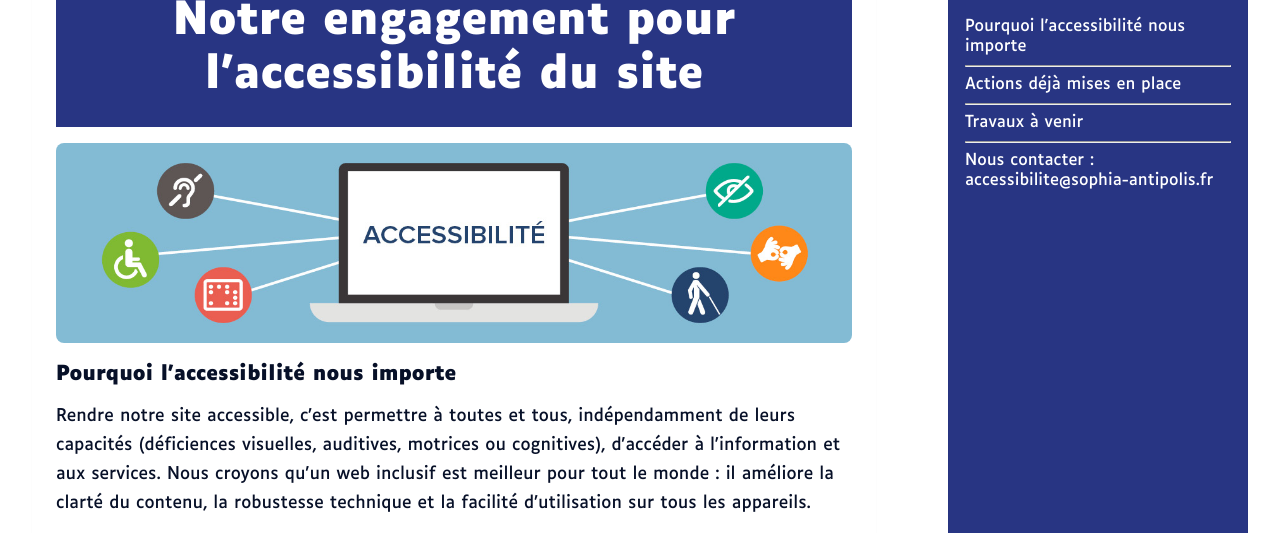
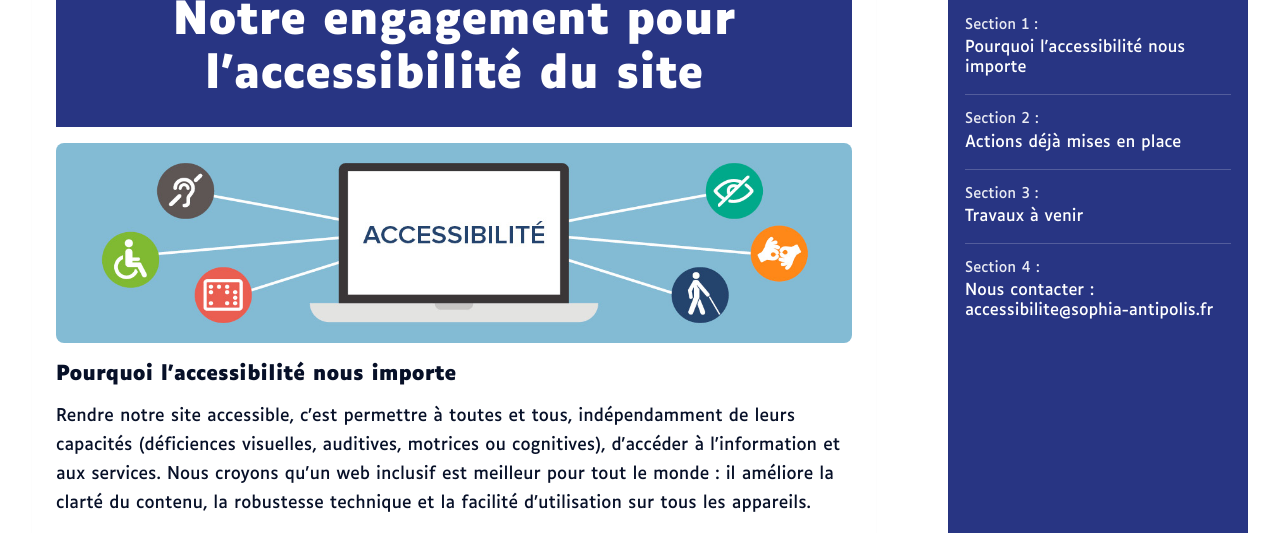
Before and after one commit to julienvassard/accessibilite-sophia-antipolis, a plain HTML site: page article.html in a window 1280 px wide. Shown: the part 195-728 px from the top of the page. Drawn offline with Linux system fonts and the light colour scheme.

Commit message:
correction

```diff
--- a/article.html
+++ b/article.html
@@ -133,21 +133,28 @@
 
             </section>
 
-            <aside class="related" aria-labelledby="toc-title" tabindex="0">
-                <h2 id="toc-title">Plan de la page</h2>
+            <aside class="related">
                 <nav aria-label="Plan de la page">
-                    <ul aria-label="4 sections">
-                        <li><a href="#pourquoi">Pourquoi l'accessibilité nous
-                                importe</a></li>
-                        <hr>
-                        <li><a href="#actions">Actions déjà mises en
-                                place</a></li>
-                        <hr>
-                        <li><a href="#travaux">Travaux à venir</a></li>
-                        <hr>
-                        <li>Nous contacter : <a
-                            href="mailto:accessibilite@sophia-antipolis.fr">accessibilite@sophia-antipolis.fr</a></li>
-                    </ul>
+                    <h2 id="toc-title">Plan de la page</h2>
+                    <ol>
+                        <li>
+                            <span class="section-title">Section 1 : </span>
+                            <a href="#pourquoi">Pourquoi l'accessibilité nous importe</a>
+                        </li>
+                        <li>
+                            <span class="section-title">Section 2 : </span>
+                            <a href="#actions">Actions déjà mises en place</a>
+                        </li>
+                        <li>
+                            <span class="section-title">Section 3 : </span>
+                            <a href="#travaux">Travaux à venir</a>
+                        </li>
+                        <li>
+                            <span class="section-title">Section 4 : </span>
+                            <span class="contact-text">Nous contacter : </span>
+                            <a href="mailto:accessibilite@sophia-antipolis.fr">accessibilite@sophia-antipolis.fr</a>
+                        </li>
+                    </ol>
                 </nav>
             </aside>
         </main>
--- a/css/article.css
+++ b/css/article.css
@@ -73,7 +73,7 @@ main#contenu {
     background: var(--accent);
     padding: 1rem;
     border-radius: 8px;
-    border: 1px solid rgba(6, 18, 40, 0.04);
+    border: 1px solid rgba(6, 18, 40, 0.04 );
 }
 
 .related h2, .related li {
@@ -81,20 +81,43 @@ main#contenu {
     color: var(--card-bg);
 }
 
-.related nav ul {
+.related nav ol {
     list-style: none;
     padding: 0;
     margin: 0;
 }
 
+.related nav li {
+    margin-bottom: 1rem;
+    padding-bottom: 1rem;
+    border-bottom: 1px solid rgba(255, 255, 255, 0.2);
+    color: var(--bg);
+}
+
+.related nav li:last-child {
+    border-bottom: none;
+}
+
 .related nav a {
     color: var(--bg);
     text-decoration: none;
+    display: inline-block;
 }
 
 .related nav a:hover,
 .related nav a:focus {
     text-decoration: underline;
+}
+
+.section-title {
+    display: block;
+    font-size: 0.9em;
+    margin-bottom: 0.3em;
+    color: rgba(255, 255, 255, 0.9);
+}
+
+.contact-text {
+    color: var(--bg);
 }
 
 .article-footer {
```
